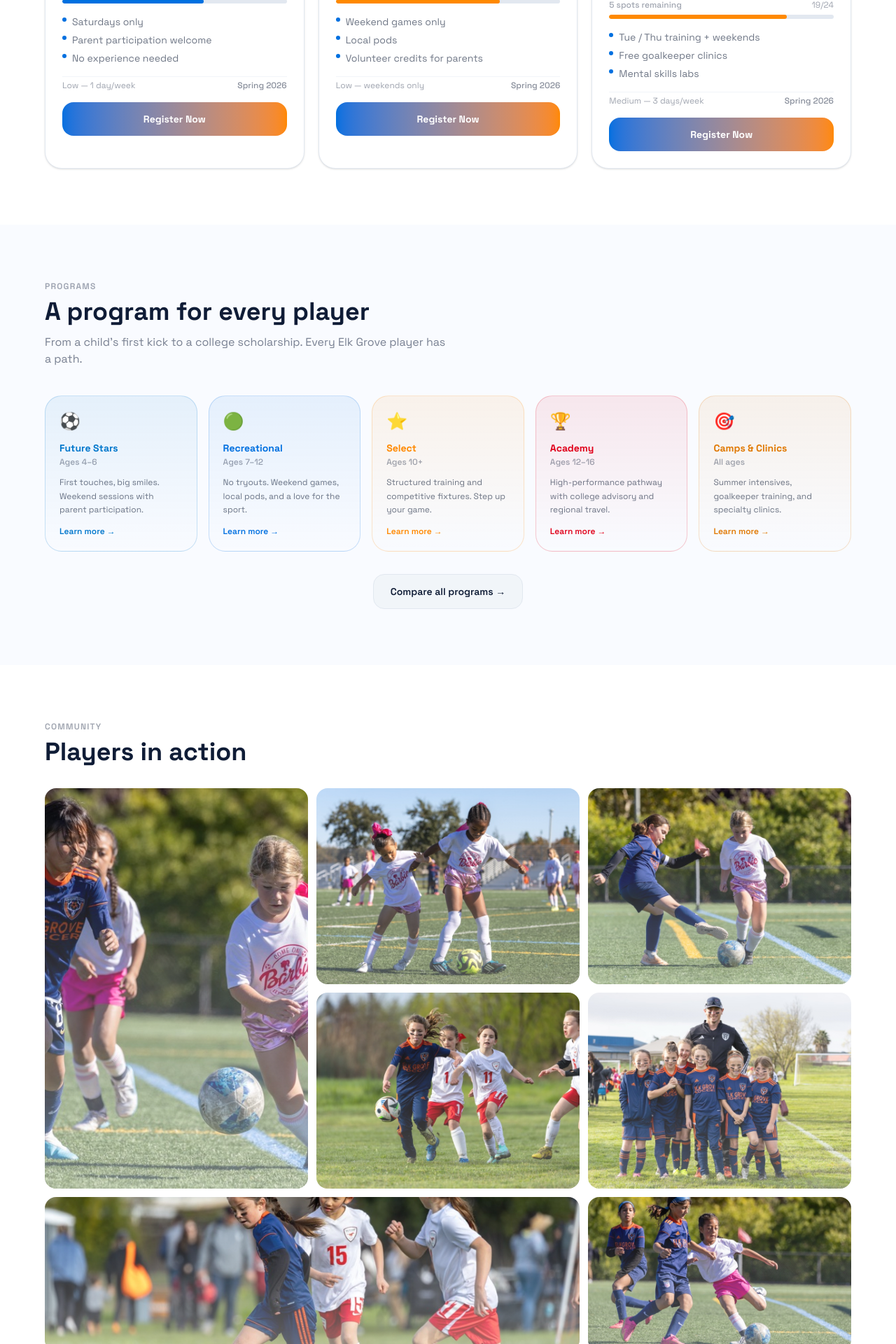
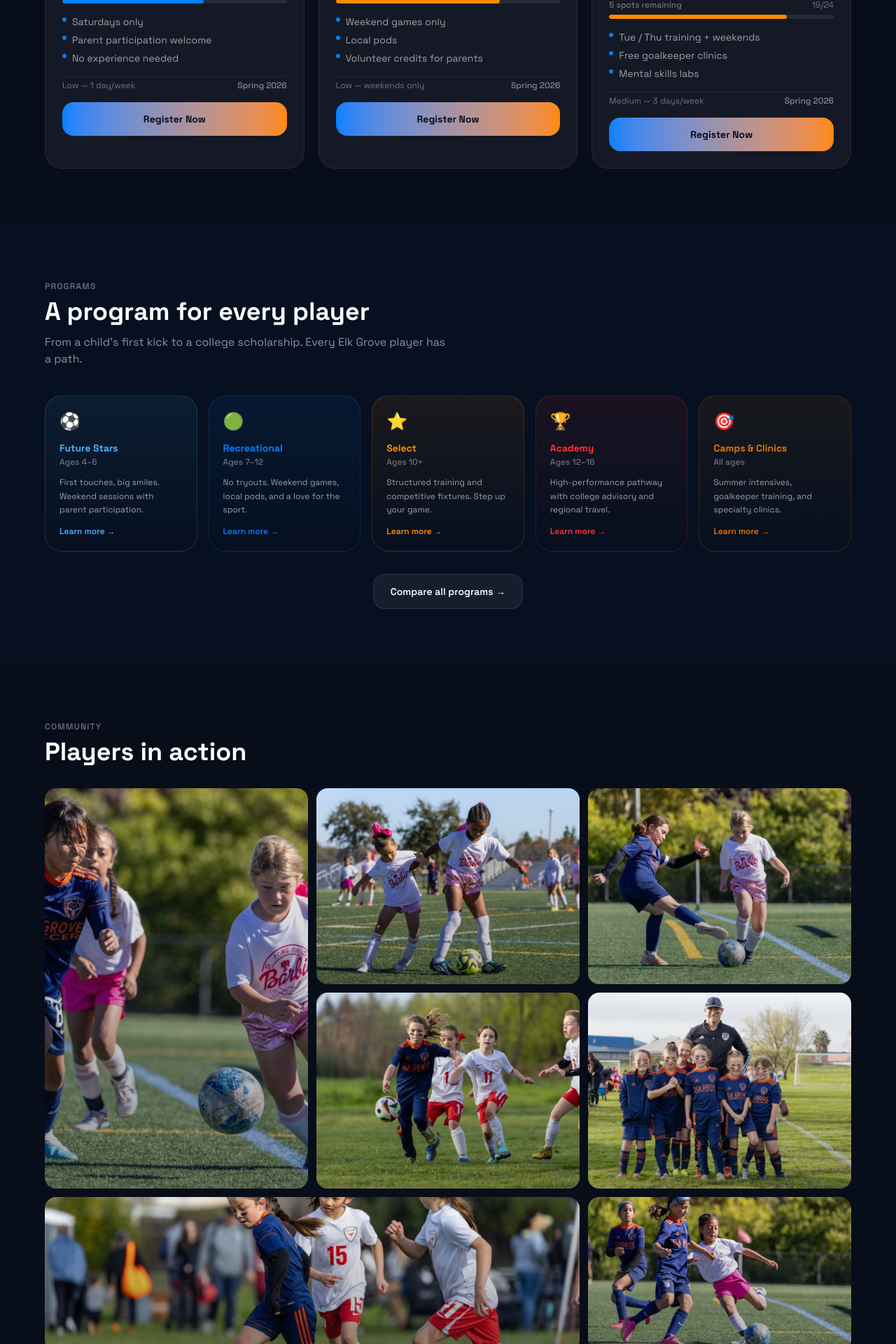
Before and after one commit to wil4pres/elk-grove-soccer, a Next.js app: page / in a window 1280 px wide. Shown: the part 1700-3620 px from the top of the page at 70% size. Built offline with nearby package versions, Linux system fonts and the light colour scheme.

Commit message:
Revert to dark theme

```diff
--- a/app/globals.css
+++ b/app/globals.css
@@ -3,24 +3,24 @@
 @theme {
   --font-sans: var(--font-space-grotesk), 'Space Grotesk', system-ui, -apple-system, sans-serif;
 
-  --color-midnight: #ffffff;
-  --color-pine:     #f0f5ff;
+  --color-midnight: #080d1a;
+  --color-pine:     #071428;
   --color-turf:     #005ecc;
-  --color-leaf:     #0070e0;
+  --color-leaf:     #0080ff;
   --color-sunset:   #ff8900;
   --color-amber:    #e07800;
-  --color-aqua:     #0077cc;
-  --color-neon:     #004db3;
-  --color-rose:     #e0001a;
-  --color-navy:     #e8f0ff;
-  --color-ink:      #d8e4f5;
-  --color-cloud:    #0f1c36;
-  --color-pitch:    #e4edf8;
+  --color-aqua:     #4db3ff;
+  --color-neon:     #80caff;
+  --color-rose:     #ff3333;
+  --color-navy:     #071b45;
+  --color-ink:      #0d1c3a;
+  --color-cloud:    #f9fbff;
+  --color-pitch:    #111a2e;
 }
 
 ::selection {
-  background-color: rgb(0 112 224 / 0.2);
-  color: #0f1c36;
+  background-color: rgb(0 128 255 / 0.3);
+  color: #f9fbff;
 }
 
 button, a {
--- a/app/page.tsx
+++ b/app/page.tsx
@@ -207,7 +207,7 @@ export default function HomePage() {
           <div className="mt-8 text-center">
             <Link
               href="/programs"
-              className="inline-flex items-center gap-2 bg-slate-100 border border-slate-200 text-cloud font-semibold rounded-2xl py-3.5 px-6 text-sm hover:bg-slate-200 transition-colors"
+              className="inline-flex items-center gap-2 bg-white/[0.06] border border-white/[0.1] text-cloud font-semibold rounded-2xl py-3.5 px-6 text-sm hover:bg-white/[0.1] transition-colors"
             >
               Compare all programs &rarr;
             </Link>
@@ -228,37 +228,37 @@ export default function HomePage() {
             {/* Tall feature photo — spans 2 rows on desktop */}
             <div className="relative rounded-2xl overflow-hidden aspect-[3/4] md:aspect-auto md:row-span-2">
               <Image src="/photos/action2.jpg" alt="Elk Grove Soccer player dribbling" fill className="object-cover object-center hover:scale-105 transition-transform duration-700" sizes="(max-width:768px) 50vw, 33vw" />
-              <div className="absolute inset-0 bg-gradient-to-t from-white/40 to-transparent" />
+              <div className="absolute inset-0 bg-gradient-to-t from-midnight/40 to-transparent" />
             </div>
 
             {/* Top-right two */}
             <div className="relative rounded-2xl overflow-hidden aspect-[4/3] md:aspect-auto">
               <Image src="/photos/action1.jpg" alt="Young players on the ball" fill className="object-cover object-top hover:scale-105 transition-transform duration-700" sizes="(max-width:768px) 50vw, 33vw" />
-              <div className="absolute inset-0 bg-gradient-to-t from-white/30 to-transparent" />
+              <div className="absolute inset-0 bg-gradient-to-t from-midnight/30 to-transparent" />
             </div>
             <div className="relative rounded-2xl overflow-hidden aspect-[4/3] md:aspect-auto">
               <Image src="/photos/action3.jpg" alt="EGS player kicking" fill className="object-cover object-center hover:scale-105 transition-transform duration-700" sizes="(max-width:768px) 50vw, 33vw" />
-              <div className="absolute inset-0 bg-gradient-to-t from-white/30 to-transparent" />
+              <div className="absolute inset-0 bg-gradient-to-t from-midnight/30 to-transparent" />
             </div>
 
             {/* Middle-right two */}
             <div className="relative rounded-2xl overflow-hidden aspect-[4/3] md:aspect-auto">
               <Image src="/photos/action4.jpg" alt="Players racing for the ball" fill className="object-cover object-center hover:scale-105 transition-transform duration-700" sizes="(max-width:768px) 50vw, 33vw" />
-              <div className="absolute inset-0 bg-gradient-to-t from-white/30 to-transparent" />
+              <div className="absolute inset-0 bg-gradient-to-t from-midnight/30 to-transparent" />
             </div>
             <div className="relative rounded-2xl overflow-hidden aspect-[4/3] md:aspect-auto">
               <Image src="/photos/team.jpg" alt="EGS team photo with coach" fill className="object-cover object-center hover:scale-105 transition-transform duration-700" sizes="(max-width:768px) 50vw, 33vw" />
-              <div className="absolute inset-0 bg-gradient-to-t from-white/30 to-transparent" />
+              <div className="absolute inset-0 bg-gradient-to-t from-midnight/30 to-transparent" />
             </div>
 
             {/* Bottom row — wide shot spans 2 cols */}
             <div className="relative rounded-2xl overflow-hidden aspect-[16/9] col-span-2 md:col-span-2 md:aspect-auto">
               <Image src="/photos/action5.jpg" alt="EGS player breaking away" fill className="object-cover object-[center_40%] hover:scale-105 transition-transform duration-700" sizes="(max-width:768px) 100vw, 66vw" />
-              <div className="absolute inset-0 bg-gradient-to-t from-white/40 to-transparent" />
+              <div className="absolute inset-0 bg-gradient-to-t from-midnight/40 to-transparent" />
             </div>
             <div className="relative rounded-2xl overflow-hidden aspect-[4/3] md:aspect-auto">
               <Image src="/photos/action6.jpg" alt="Competitive play at EGS" fill className="object-cover object-center hover:scale-105 transition-transform duration-700" sizes="(max-width:768px) 50vw, 33vw" />
-              <div className="absolute inset-0 bg-gradient-to-t from-white/30 to-transparent" />
+              <div className="absolute inset-0 bg-gradient-to-t from-midnight/30 to-transparent" />
             </div>
           </div>
         </div>
@@ -288,7 +288,7 @@ export default function HomePage() {
           <div className="mt-8">
             <Link
               href="/maps"
-              className="inline-flex items-center gap-2 bg-slate-100 border border-slate-200 text-cloud font-semibold rounded-2xl py-3.5 px-6 text-sm hover:bg-slate-200 transition-colors"
+              className="inline-flex items-center gap-2 bg-white/[0.06] border border-white/[0.1] text-cloud font-semibold rounded-2xl py-3.5 px-6 text-sm hover:bg-white/[0.1] transition-colors"
             >
               Full maps, schedules &amp; parking &rarr;
             </Link>
@@ -322,7 +322,7 @@ export default function HomePage() {
             {mockAlumni.map((alumnus) => (
               <article
                 key={alumnus.id}
-                className="bg-white border border-slate-200 rounded-3xl p-6 flex flex-col gap-5 shadow-sm"
+                className="bg-white/[0.05] border border-white/[0.08] rounded-3xl p-6 flex flex-col gap-5"
               >
                 {/* Header */}
                 <div className="flex items-start justify-between gap-3">
@@ -333,7 +333,7 @@ export default function HomePage() {
                     </p>
                     <p className="text-xs text-cloud/35 mt-0.5">Class of {alumnus.gradYear}</p>
                   </div>
-                  <div className="w-12 h-12 rounded-2xl bg-gradient-to-br from-slate-100 to-slate-50 border border-slate-200 flex items-center justify-center shrink-0">
+                  <div className="w-12 h-12 rounded-2xl bg-gradient-to-br from-pitch to-midnight border border-white/[0.08] flex items-center justify-center shrink-0">
                     <span className="text-leaf font-bold text-sm">
                       {alumnus.name.split(' ').map((n) => n[0]).join('')}
                     </span>
--- a/components/field-status-banner.tsx
+++ b/components/field-status-banner.tsx
@@ -25,7 +25,7 @@ export default function FieldStatusBanner() {
   const colors = colorMap[summary.status]
 
   return (
-    <div className="bg-slate-50 border-b border-slate-200">
+    <div className="bg-pitch/50 border-b border-white/[0.06]">
       <div className="max-w-6xl mx-auto px-4 py-3 flex items-center gap-3 flex-wrap">
         {/* Status pill */}
         <span
--- a/components/game-day-card.tsx
+++ b/components/game-day-card.tsx
@@ -13,7 +13,7 @@ interface GameDayCardProps {
 
 export default function GameDayCard({ title, icon, items, accentColor = 'text-leaf' }: GameDayCardProps) {
   return (
-    <div className="bg-white border border-slate-200 rounded-3xl p-6 flex flex-col gap-5 shadow-sm">
+    <div className="bg-white/[0.05] border border-white/[0.08] rounded-3xl p-6 flex flex-col gap-5">
       {/* Card header */}
       <div className="flex items-center gap-3">
         <div className={`${accentColor}`}>{icon}</div>
--- a/components/program-card.tsx
+++ b/components/program-card.tsx
@@ -2,11 +2,11 @@ import Link from 'next/link'
 import type { Program } from '@/lib/programs'
 
 const levelConfig = {
-  'future-stars': { label: 'Future Stars', color: 'bg-aqua/[0.12] text-aqua border-aqua/[0.2]' },
-  'recreational': { label: 'Recreational', color: 'bg-leaf/[0.12] text-leaf border-leaf/[0.2]' },
-  'select': { label: 'Select', color: 'bg-sunset/[0.12] text-sunset border-sunset/[0.2]' },
-  'academy': { label: 'Academy', color: 'bg-rose/[0.12] text-rose border-rose/[0.2]' },
-  'camps': { label: 'Camps & Clinics', color: 'bg-amber/[0.12] text-amber border-amber/[0.2]' },
+  'future-stars': { label: 'Future Stars', color: 'bg-aqua/[0.15] text-aqua border-aqua/[0.2]' },
+  'recreational': { label: 'Recreational', color: 'bg-leaf/[0.15] text-leaf border-leaf/[0.2]' },
+  'select': { label: 'Select', color: 'bg-sunset/[0.15] text-sunset border-sunset/[0.2]' },
+  'academy': { label: 'Academy', color: 'bg-rose/[0.15] text-rose border-rose/[0.2]' },
+  'camps': { label: 'Camps & Clinics', color: 'bg-amber/[0.15] text-amber border-amber/[0.2]' },
 }
 
 interface ProgramCardProps {
@@ -28,7 +28,7 @@ export default function ProgramCard({ program }: ProgramCardProps) {
     ctaContent = (
       <Link
         href={`/register?program=${program.id}`}
-        className="block text-center w-full bg-gradient-to-r from-leaf to-sunset text-white font-bold rounded-2xl py-3.5 px-5 text-sm hover:opacity-90 active:scale-[0.97] transition-all"
+        className="block text-center w-full bg-gradient-to-r from-leaf to-sunset text-midnight font-bold rounded-2xl py-3.5 px-5 text-sm hover:opacity-90 active:scale-[0.97] transition-all"
       >
         Register Now
       </Link>
@@ -43,22 +43,21 @@ export default function ProgramCard({ program }: ProgramCardProps) {
     ctaContent = (
       <Link
         href={`/register?program=${program.id}&waitlist=1`}
-        className="block text-center w-full bg-slate-100 border border-slate-200 text-cloud/60 font-semibold rounded-2xl py-3.5 px-5 text-sm hover:bg-slate-200 transition-colors"
+        className="block text-center w-full bg-white/[0.06] border border-white/[0.1] text-cloud/60 font-semibold rounded-2xl py-3.5 px-5 text-sm hover:bg-white/[0.1] transition-colors"
       >
         Join Waitlist
       </Link>
     )
   } else {
     ctaContent = (
-      <div className="text-center w-full bg-slate-50 border border-slate-100 text-cloud/30 font-semibold rounded-2xl py-3.5 px-5 text-sm cursor-not-allowed">
+      <div className="text-center w-full bg-white/[0.04] border border-white/[0.06] text-cloud/30 font-semibold rounded-2xl py-3.5 px-5 text-sm cursor-not-allowed">
         Closed
       </div>
     )
   }
 
   return (
-    <div className="bg-white border border-slate-200 rounded-3xl p-6 flex flex-col gap-4 active:scale-[0.97] transition-transform shadow-sm">
-      {/* Header */}
+    <div className="bg-white/[0.05] border border-white/[0.08] rounded-3xl p-6 flex flex-col gap-4 active:scale-[0.97] transition-transform">
       <div className="flex items-start justify-between gap-3">
         <div>
           <span className={`inline-flex items-center px-2.5 py-1 rounded-full text-xs font-semibold border ${level.color} mb-2`}>
@@ -73,10 +72,8 @@ export default function ProgramCard({ program }: ProgramCardProps) {
         </div>
       </div>
 
-      {/* Description */}
       <p className="text-sm text-cloud/65 leading-relaxed">{program.description}</p>
 
-      {/* Capacity bar */}
       <div>
         <div className="flex items-center justify-between mb-1.5">
           <span className="text-xs text-cloud/40 font-medium">
@@ -84,15 +81,11 @@ export default function ProgramCard({ program }: ProgramCardProps) {
           </span>
           <span className="text-xs text-cloud/40">{program.enrolled}/{program.capacity}</span>
         </div>
-        <div className="w-full h-1.5 bg-slate-200 rounded-full overflow-hidden">
-          <div
-            className={`h-full rounded-full ${barColor} transition-all`}
-            style={{ width: `${capacityPct}%` }}
-          />
+        <div className="w-full h-1.5 bg-white/[0.08] rounded-full overflow-hidden">
+          <div className={`h-full rounded-full ${barColor} transition-all`} style={{ width: `${capacityPct}%` }} />
         </div>
       </div>
 
-      {/* Highlights */}
       <ul className="flex flex-col gap-1.5">
         {program.highlights.slice(0, 3).map((h) => (
           <li key={h} className="flex items-start gap-2 text-sm text-cloud/60">
@@ -102,13 +95,11 @@ export default function ProgramCard({ program }: ProgramCardProps) {
         ))}
       </ul>
 
-      {/* Commitment + Season */}
-      <div className="flex items-center justify-between gap-2 pt-1 border-t border-slate-100 text-xs text-cloud/40">
+      <div className="flex items-center justify-between gap-2 pt-1 border-t border-white/[0.06] text-xs text-cloud/40">
         <span>{program.commitment}</span>
         <span className="font-medium text-cloud/50">{program.season}</span>
       </div>
 
-      {/* CTA */}
       {ctaContent}
     </div>
   )
--- a/components/site-footer.tsx
+++ b/components/site-footer.tsx
@@ -26,7 +26,7 @@ const footerLinks = {
 
 export default function SiteFooter() {
   return (
-    <footer className="bg-slate-50 border-t border-slate-200">
+    <footer className="bg-pine border-t border-white/[0.08]">
       <div className="max-w-6xl mx-auto px-4">
         {/* Main footer grid */}
         <div className="py-12 grid grid-cols-1 md:grid-cols-4 gap-10">
@@ -34,7 +34,7 @@ export default function SiteFooter() {
           <div className="md:col-span-1">
             <Link href="/" className="flex items-center gap-3 mb-4">
               <div className="w-10 h-10 rounded-full bg-gradient-to-br from-leaf to-turf flex items-center justify-center shrink-0">
-                <span className="text-white font-bold text-sm leading-none">EG</span>
+                <span className="text-midnight font-bold text-sm leading-none">EG</span>
               </div>
               <span className="font-bold text-cloud text-base leading-tight">
                 Elk Grove Soccer
@@ -71,7 +71,7 @@ export default function SiteFooter() {
         </div>
 
         {/* Bottom bar */}
-        <div className="py-5 border-t border-slate-100 flex flex-col sm:flex-row items-center justify-between gap-3">
+        <div className="py-5 border-t border-white/[0.06] flex flex-col sm:flex-row items-center justify-between gap-3">
           <p className="text-xs text-cloud/30 text-center sm:text-left">
             &copy; 2026 Elk Grove Soccer. All rights reserved.
           </p>
--- a/components/sponsor-strip.tsx
+++ b/components/sponsor-strip.tsx
@@ -6,34 +6,25 @@ export default function SponsorStrip() {
   const community = mockSponsors.filter(s => s.tier === 'community')
 
   return (
-    <section className="bg-slate-50 border-y border-slate-200 px-4 py-16 md:py-20">
+    <section className="bg-pine/60 border-y border-white/[0.06] px-4 py-16 md:py-20">
       <div className="max-w-6xl mx-auto">
-        {/* Section header */}
         <div className="flex items-end justify-between gap-4 mb-10">
           <div>
             <p className="text-xs font-semibold uppercase tracking-widest text-cloud/40 mb-2">Our Partners</p>
             <h2 className="text-3xl md:text-4xl font-bold text-cloud">Community sponsors</h2>
           </div>
-          <Link
-            href="/sponsors#partner"
-            className="shrink-0 text-sm font-semibold text-leaf hover:text-neon transition-colors whitespace-nowrap"
-          >
+          <Link href="/sponsors#partner" className="shrink-0 text-sm font-semibold text-leaf hover:text-neon transition-colors whitespace-nowrap">
             Become a partner &rarr;
           </Link>
         </div>
 
-        {/* Premier sponsor */}
         {premier.map(sponsor => (
-          <div
-            key={sponsor.id}
-            className="mb-8 rounded-3xl p-px bg-gradient-to-br from-leaf/30 via-aqua/20 to-sunset/20"
-          >
-            <div className="rounded-[calc(1.5rem-1px)] bg-white p-6 md:p-8 shadow-sm">
+          <div key={sponsor.id} className="mb-8 rounded-3xl p-px bg-gradient-to-br from-leaf/30 via-aqua/20 to-sunset/20">
+            <div className="rounded-[calc(1.5rem-1px)] bg-pitch/80 p-6 md:p-8">
               <div className="flex flex-col md:flex-row md:items-center gap-6">
                 <div className="flex items-center gap-4 shrink-0">
-                  {/* Logo placeholder */}
                   <div className="w-16 h-16 rounded-2xl bg-gradient-to-br from-leaf to-turf flex items-center justify-center">
-                    <span className="text-white font-bold text-xl">{sponsor.initials}</span>
+                    <span className="text-midnight font-bold text-xl">{sponsor.initials}</span>
                   </div>
                   <div>
                     <span className="text-[10px] font-bold uppercase tracking-widest text-leaf/70 border border-leaf/[0.2] bg-leaf/[0.08] px-2 py-0.5 rounded-full block mb-1">
@@ -43,10 +34,7 @@ export default function SponsorStrip() {
                   </div>
                 </div>
                 <p className="text-cloud/60 text-sm leading-relaxed md:flex-1">{sponsor.tagline}</p>
-                <Link
-                  href={sponsor.ctaHref}
-                  className="shrink-0 bg-slate-100 border border-slate-200 text-cloud font-semibold rounded-2xl py-3 px-5 text-sm hover:bg-slate-200 transition-colors whitespace-nowrap"
-                >
+                <Link href={sponsor.ctaHref} className="shrink-0 bg-white/[0.08] border border-white/[0.12] text-cloud font-semibold rounded-2xl py-3 px-5 text-sm hover:bg-white/[0.13] transition-colors whitespace-nowrap">
                   {sponsor.ctaLabel}
                 </Link>
               </div>
@@ -54,17 +42,12 @@ export default function SponsorStrip() {
           </div>
         ))}
 
-        {/* Community sponsors */}
         <div>
           <p className="text-xs font-semibold uppercase tracking-widest text-cloud/30 mb-5">Community Sponsors</p>
           <div className="flex flex-wrap gap-3">
             {community.map(sponsor => (
-              <Link
-                key={sponsor.id}
-                href={sponsor.ctaHref}
-                className="flex items-center gap-3 bg-white border border-slate-200 rounded-2xl py-3 px-4 hover:bg-slate-50 active:scale-[0.97] transition-all shadow-sm"
-              >
-                <div className="w-9 h-9 rounded-xl bg-slate-100 flex items-center justify-center shrink-0">
+              <Link key={sponsor.id} href={sponsor.ctaHref} className="flex items-center gap-3 bg-white/[0.05] border border-white/[0.08] rounded-2xl py-3 px-4 hover:bg-white/[0.08] active:scale-[0.97] transition-all">
+                <div className="w-9 h-9 rounded-xl bg-pitch flex items-center justify-center shrink-0">
                   <span className="text-cloud/70 font-bold text-xs">{sponsor.initials}</span>
                 </div>
                 <div>
--- a/components/trust-strip.tsx
+++ b/components/trust-strip.tsx
@@ -7,9 +7,9 @@ const stats = [
 
 export default function TrustStrip() {
   return (
-    <section className="bg-slate-50 border-y border-slate-200">
+    <section className="bg-pitch/30 border-y border-white/[0.06]">
       <div className="max-w-6xl mx-auto px-4 py-6">
-        <div className="grid grid-cols-2 md:grid-cols-4 divide-x divide-slate-200">
+        <div className="grid grid-cols-2 md:grid-cols-4 divide-x divide-white/[0.06]">
           {stats.map((stat) => (
             <div key={stat.label} className="px-4 md:px-8 py-2 first:pl-0 last:pr-0 text-center md:text-left">
               <p className="text-2xl md:text-3xl font-bold text-cloud leading-none mb-1">{stat.value}</p>
```
Also changed, not shown: components/hero.tsx (+16 -16 lines), components/site-header.tsx (+7 -7 lines).
